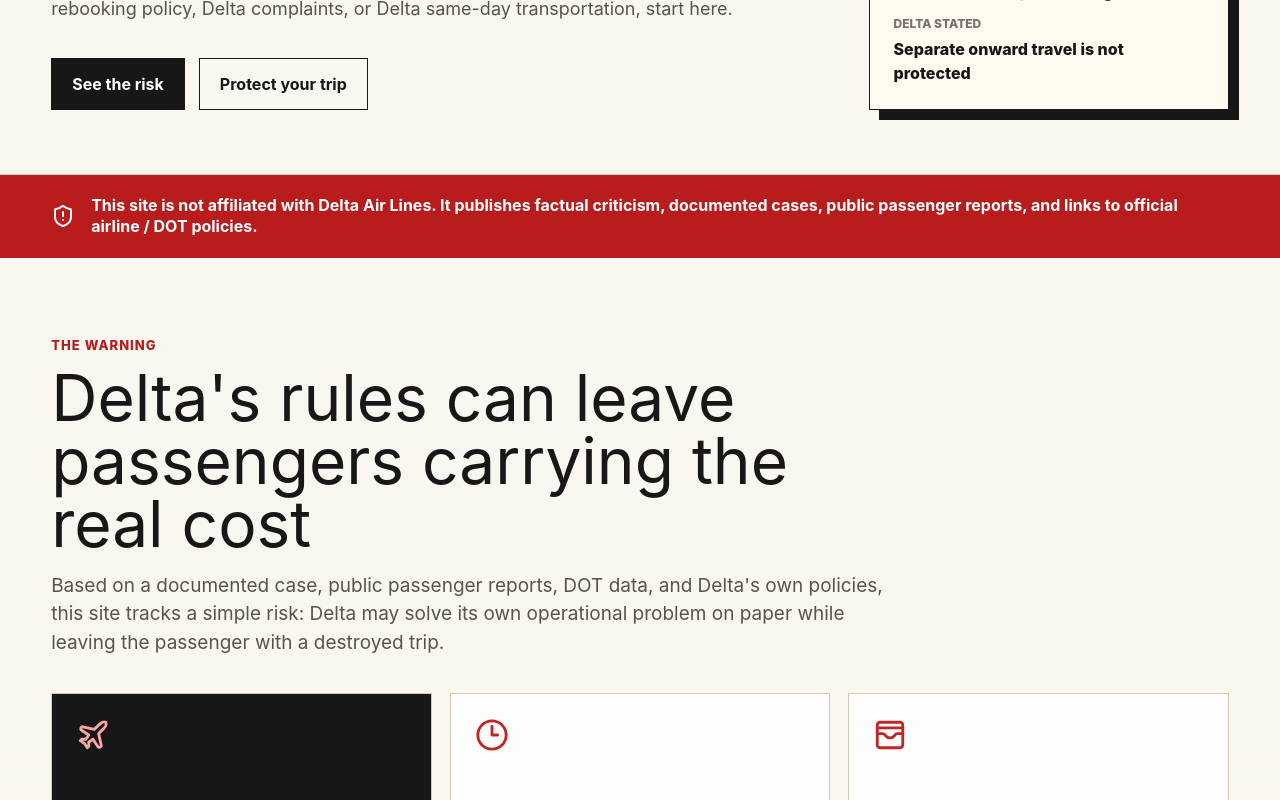
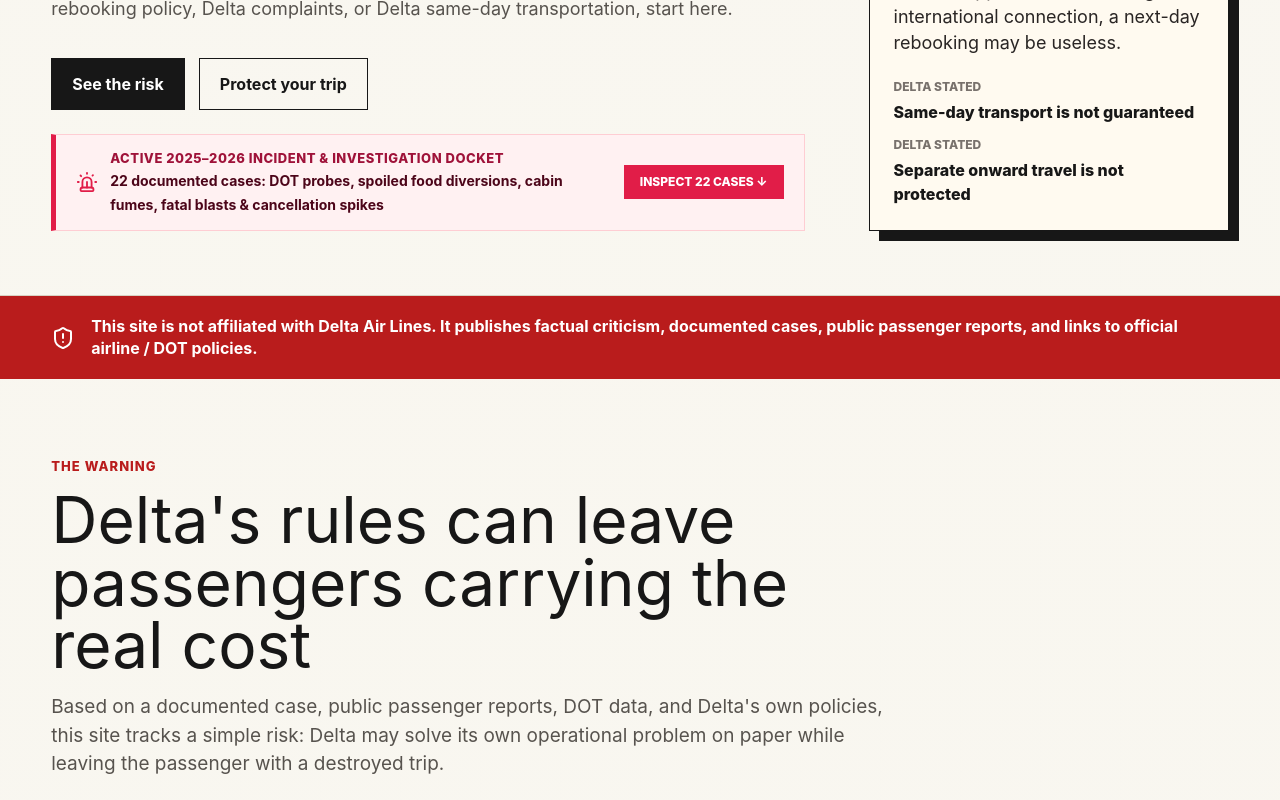
Before and after one commit to bitzuist12/donotflydelta-site, a React (Vite) app: page / in a window 1280 px wide. Shown: the part 760-1560 px from the top of the page. Built offline with nearby package versions, Linux system fonts and the light colour scheme.

Commit message:
Make incidents and investigations prominent with hero alert banner and spotlight grid

```diff
--- a/src/App.css
+++ b/src/App.css
@@ -492,23 +492,188 @@
   height: 16px;
 }
 
+.incident-alert-banner {
+  display: flex;
+  align-items: center;
+  justify-content: space-between;
+  gap: 16px;
+  margin-top: 24px;
+  padding: 14px 20px;
+  background: #fff1f2;
+  border: 1px solid #fecdd3;
+  border-left: 5px solid #e11d48;
+}
+
+.incident-alert-banner .alert-content {
+  display: flex;
+  align-items: center;
+  gap: 12px;
+}
+
+.incident-alert-banner svg {
+  width: 22px;
+  height: 22px;
+  color: #e11d48;
+  flex-shrink: 0;
+}
+
+.incident-alert-banner strong {
+  display: block;
+  font-size: 13px;
+  font-weight: 850;
+  text-transform: uppercase;
+  color: #9f1239;
+  letter-spacing: 0.04em;
+}
+
+.incident-alert-banner span {
+  font-size: 14px;
+  color: #4c0519;
+  font-weight: 650;
+}
+
+.incident-alert-banner a {
+  display: inline-flex;
+  align-items: center;
+  gap: 6px;
+  padding: 8px 16px;
+  background: #e11d48;
+  color: white;
+  font-size: 12px;
+  font-weight: 850;
+  text-transform: uppercase;
+  text-decoration: none;
+  white-space: nowrap;
+  transition: background 0.15s ease;
+}
+
+.incident-alert-banner a:hover {
+  background: #be123c;
+}
+
+.spotlight-grid {
+  display: grid;
+  grid-template-columns: repeat(4, minmax(0, 1fr));
+  gap: 14px;
+  margin-bottom: 28px;
+}
+
+.spotlight-card {
+  padding: 20px;
+  border: 1px solid #171717;
+  background: #171717;
+  color: white;
+  display: flex;
+  flex-direction: column;
+  justify-content: space-between;
+}
+
+.spotlight-tag {
+  display: inline-flex;
+  align-items: center;
+  gap: 6px;
+  font-size: 11px;
+  font-weight: 850;
+  text-transform: uppercase;
+  color: #fca5a5;
+  margin-bottom: 12px;
+}
+
+.spotlight-card h4 {
+  margin: 0 0 10px;
+  font-size: 18px;
+  line-height: 1.2;
+  color: white;
+}
+
+.spotlight-card p {
+  margin: 0 0 16px;
+  font-size: 13px;
+  color: #d6d3d1;
+  line-height: 1.45;
+}
+
+.spotlight-card a {
+  margin-top: auto;
+  display: inline-flex;
+  align-items: center;
+  gap: 6px;
+  color: #fca5a5;
+  font-size: 13px;
+  font-weight: 750;
+  text-decoration: none;
+}
+
+.spotlight-card a:hover {
+  color: white;
+}
+
 .report-card {
   display: grid;
   grid-template-columns: minmax(0, 1fr) auto;
   gap: 24px;
   align-items: center;
   padding: 22px;
+  border-left: 5px solid #d2c8b4;
+  transition: transform 0.15s ease, box-shadow 0.15s ease, border-color 0.15s ease;
+}
+
+.report-card:hover {
+  transform: translateY(-2px);
+  box-shadow: 0 8px 24px rgba(0, 0, 0, 0.06);
+}
+
+.report-card.legal {
+  border-left-color: #171717;
+  background: #fafaf9;
+}
+
+.report-card.safety {
+  border-left-color: #dc2626;
+  background: #fffdfd;
+}
+
+.report-card.operations {
+  border-left-color: #ea580c;
+  background: #fffbf7;
+}
+
+.report-card.passenger {
+  border-left-color: #475569;
+  background: #f8fafc;
 }
 
 .report-kind {
   display: inline-flex;
   align-items: center;
   gap: 7px;
-  margin-bottom: 14px;
-  font-size: 12px;
+  margin-bottom: 12px;
+  padding: 4px 10px;
+  font-size: 11px;
   font-weight: 850;
   text-transform: uppercase;
-  color: #b91c1c;
+  letter-spacing: 0.04em;
+  border-radius: 3px;
+}
+
+.report-kind.legal {
+  background: #171717;
+  color: white;
+}
+
+.report-kind.safety {
+  background: #b91c1c;
+  color: white;
+}
+
+.report-kind.operations {
+  background: #c2410c;
+  color: white;
+}
+
+.report-kind.passenger {
+  background: #334155;
+  color: white;
 }
 
 .report-kind svg {
@@ -520,6 +685,7 @@
 .source-row a {
   gap: 8px;
   color: #b91c1c;
+  font-weight: 750;
 }
 
 .report-card a svg,
@@ -599,6 +765,7 @@
   .timeline,
   .reliability-grid,
   .comparison-block,
+  .spotlight-grid,
   .checklist {
     grid-template-columns: 1fr;
   }
--- a/src/App.tsx
+++ b/src/App.tsx
@@ -358,6 +358,19 @@
                 Protect your trip
               </a>
             </div>
+
+            <div className="incident-alert-banner">
+              <div className="alert-content">
+                <Siren aria-hidden="true" />
+                <div>
+                  <strong>Active 2025–2026 Incident & Investigation Docket</strong>
+                  <span>22 documented cases: DOT probes, spoiled food diversions, cabin fumes, fatal blasts & cancellation spikes</span>
+                </div>
+              </div>
+              <a href="#reports">
+                Inspect 22 Cases ↓
+              </a>
+            </div>
           </div>
 
           <aside className="signal-panel" aria-label="Key warning">
@@ -463,14 +476,68 @@
 
       <section id="reports" className="section reports-section">
         <div className="section-heading">
-          <p className="eyebrow">Not a unique case</p>
-          <h2>Other data and reports point to the same risk</h2>
+          <p className="eyebrow">2025–2026 Investigative Docket & Public Reports</p>
+          <h2>Documented Scandals, In-Flight Emergencies & Safety Citations</h2>
           <p>
-            This section mixes official sources, news reporting, and public passenger reports.
-            Third-party passenger stories are not independently verified by this site; they are
-            included so readers can inspect recurring patterns for themselves.
+            An ongoing public record of federal DOT investigations, deadly maintenance safety citations,
+            spoiled food emergencies, toxic cabin fumes, and severe cancellation spikes from the past 12 months.
           </p>
         </div>
+
+        <div className="spotlight-grid" aria-label="Critical incident highlights">
+          <article className="spotlight-card">
+            <div>
+              <span className="spotlight-tag">
+                <ShieldAlert aria-hidden="true" /> Federal Investigation
+              </span>
+              <h4>DOT Probes 7,000+ Meltdown</h4>
+              <p>U.S. DOT opened a formal probe into Delta's cancellation chaos, refund denials, and customer service collapse.</p>
+            </div>
+            <ExternalLink href="https://www.transportation.gov/briefing-room/us-department-transportation-opens-investigation-delta-air-lines">
+              Official Briefing
+            </ExternalLink>
+          </article>
+
+          <article className="spotlight-card">
+            <div>
+              <span className="spotlight-tag">
+                <Siren aria-hidden="true" /> In-Flight Emergency
+              </span>
+              <h4>Spoiled Food Flight Diversion</h4>
+              <p>Flight 136 diverted to JFK after moldy meals sickened passengers mid-flight; hot food pulled on 75 international routes.</p>
+            </div>
+            <ExternalLink href="https://www.washingtonpost.com/travel/2024/07/03/delta-flight-spoiled-food-diversion/">
+              Washington Post
+            </ExternalLink>
+          </article>
+
+          <article className="spotlight-card">
+            <div>
+              <span className="spotlight-tag">
+                <AlertTriangle aria-hidden="true" /> Safety Citations
+              </span>
+              <h4>Fatal Atlanta TechOps Blast</h4>
+              <p>Federal OSHA cited Delta for safety violations after an exploding tire killed 2 maintenance workers and severely injured a third.</p>
+            </div>
+            <ExternalLink href="https://www.theguardian.com/us-news/article/2024/aug/27/delta-plane-tire-explosion-atlanta-airport">
+              OSHA Report
+            </ExternalLink>
+          </article>
+
+          <article className="spotlight-card">
+            <div>
+              <span className="spotlight-tag">
+                <BarChart3 aria-hidden="true" /> Reliability Surge
+              </span>
+              <h4>Cancellations Up 116%</h4>
+              <p>DOT data shows Delta domestic cancellations surged to 2.35% (over 19,150 flights) in H1 2026, ranking near industry bottom.</p>
+            </div>
+            <ExternalLink href="https://simpleflying.com/delta-air-lines-cancels-nearly-twice-many-flights-2025/">
+              DOT Data Analysis
+            </ExternalLink>
+          </article>
+        </div>
+
         <div className="reliability-grid" aria-label="Reliability data points">
           {reliability.map((item) => (
             <article className="metric-card" key={item.label}>
```
